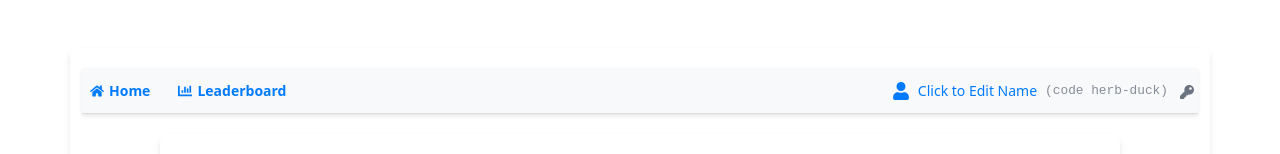
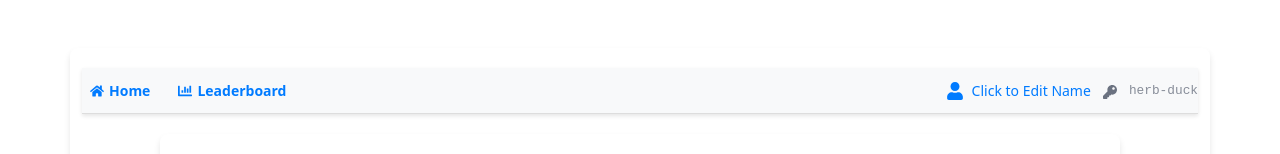
Before and after one commit to joeconlin/pizza-ranking-frontend, a React (Create React App) app: page / in a window 1280 px wide. Shown: the top 154 px of the page. Built offline with nearby package versions, Linux system fonts and the light colour scheme; no server answers.

Commit message:
navbar update

```diff
--- a/src/components/NavBar.js
+++ b/src/components/NavBar.js
@@ -149,9 +149,7 @@ function NavBar() {
             <span className="navbar-username" onClick={() => setIsEditing(true)}>
               {userName || 'Click to Edit Name'}
             </span>
-            <span className="user-code" title="Your unique identifier">
-              (code {userCode})
-            </span>
+
             <button
               className="code-switch-btn"
               onClick={() => setIsEnteringCode(true)}
@@ -159,6 +157,9 @@ function NavBar() {
             >
               <FaKey size={14} />
             </button>
+            <span className="user-code" title="Your unique identifier">
+              {userCode}
+            </span>
           </div>
         )}
       </div>
```
